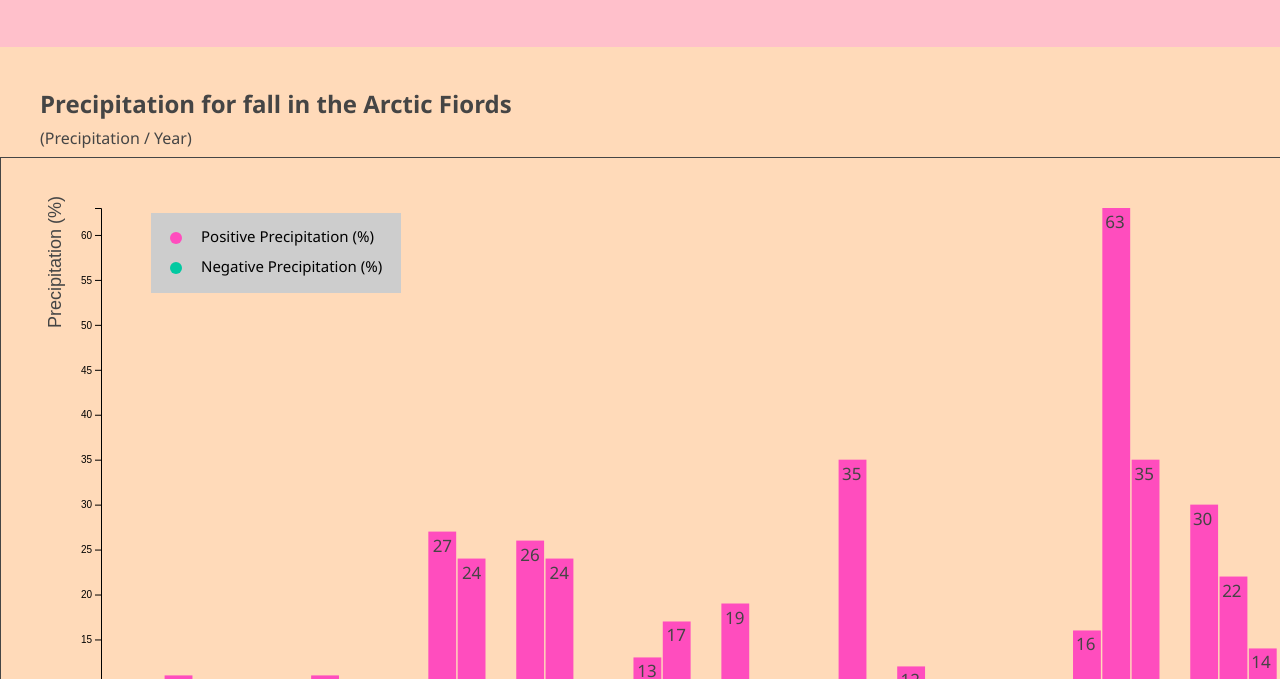
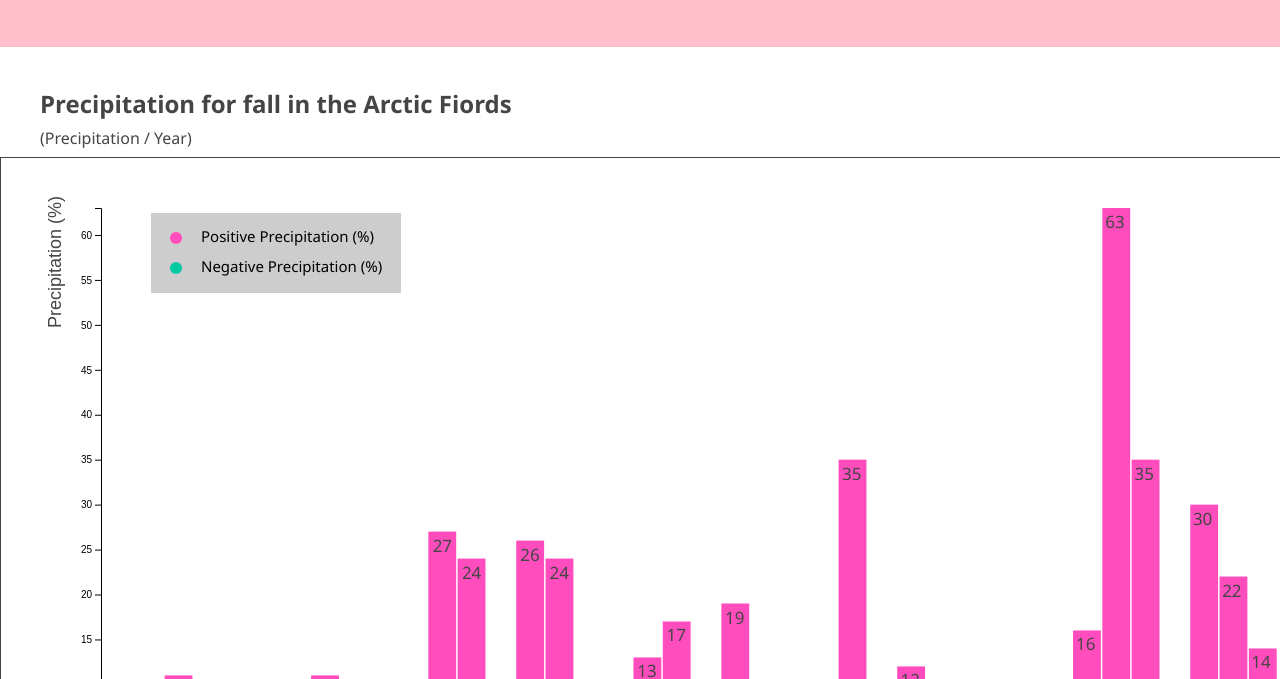
Before and after one commit to SophieQuan/webapp-assignment2, a website built with webpack: page src/assets/index.html in a window 1280 px wide. Shown: the part 121-800 px from the top of the page. Built offline with nearby package versions, Linux system fonts and the light colour scheme.

Commit message:
Update style.css

```diff
--- a/src/assets/style.css
+++ b/src/assets/style.css
@@ -5,7 +5,7 @@
     padding: 0;
 }
 body{
-    background-color: peachpuff;;
+    background-color: #fff;
     text-align: center;
     font-family: 'Segoe UI', Tahoma, Geneva, Verdana, sans-serif;
     width: 100%;
```
